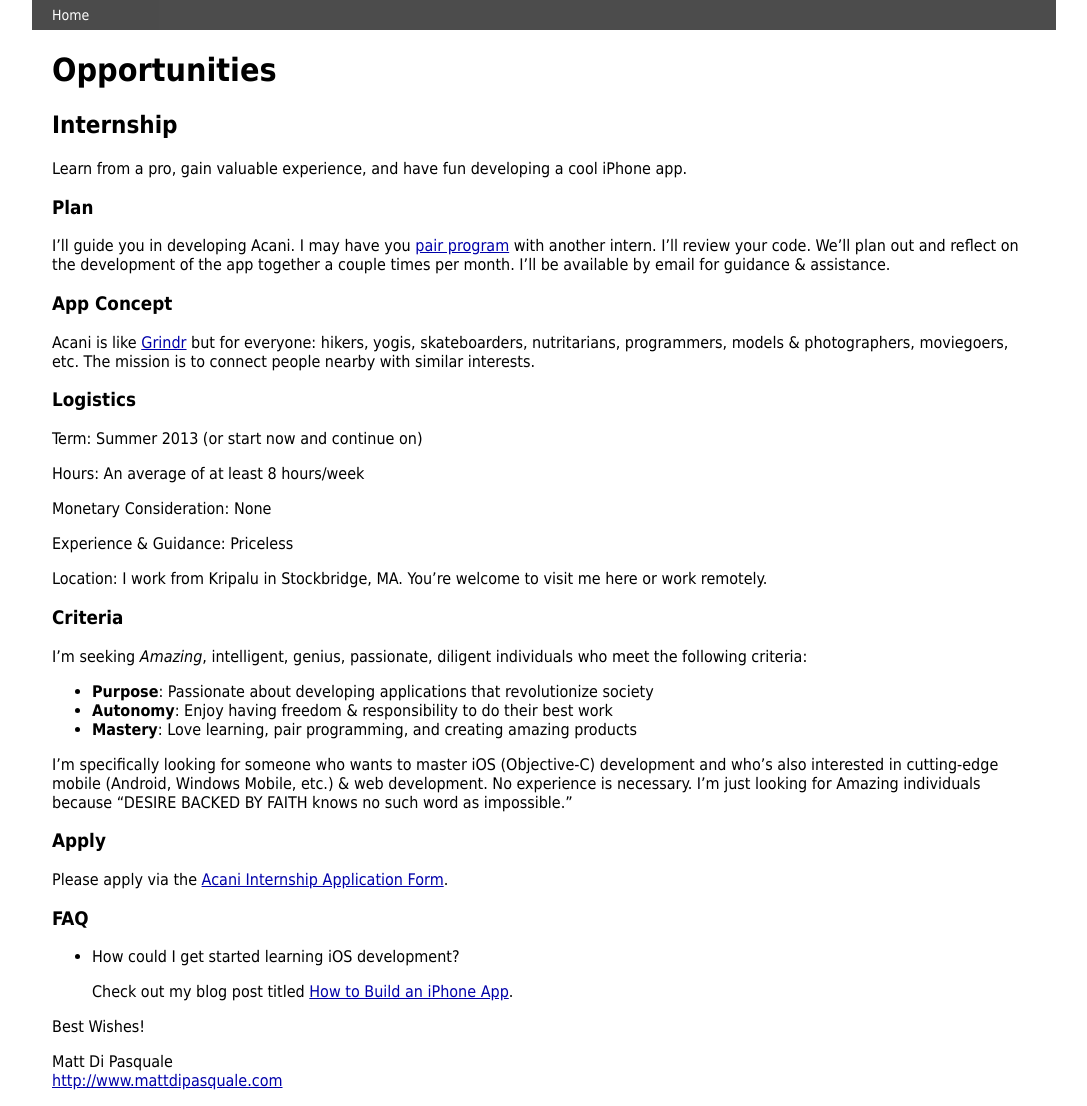
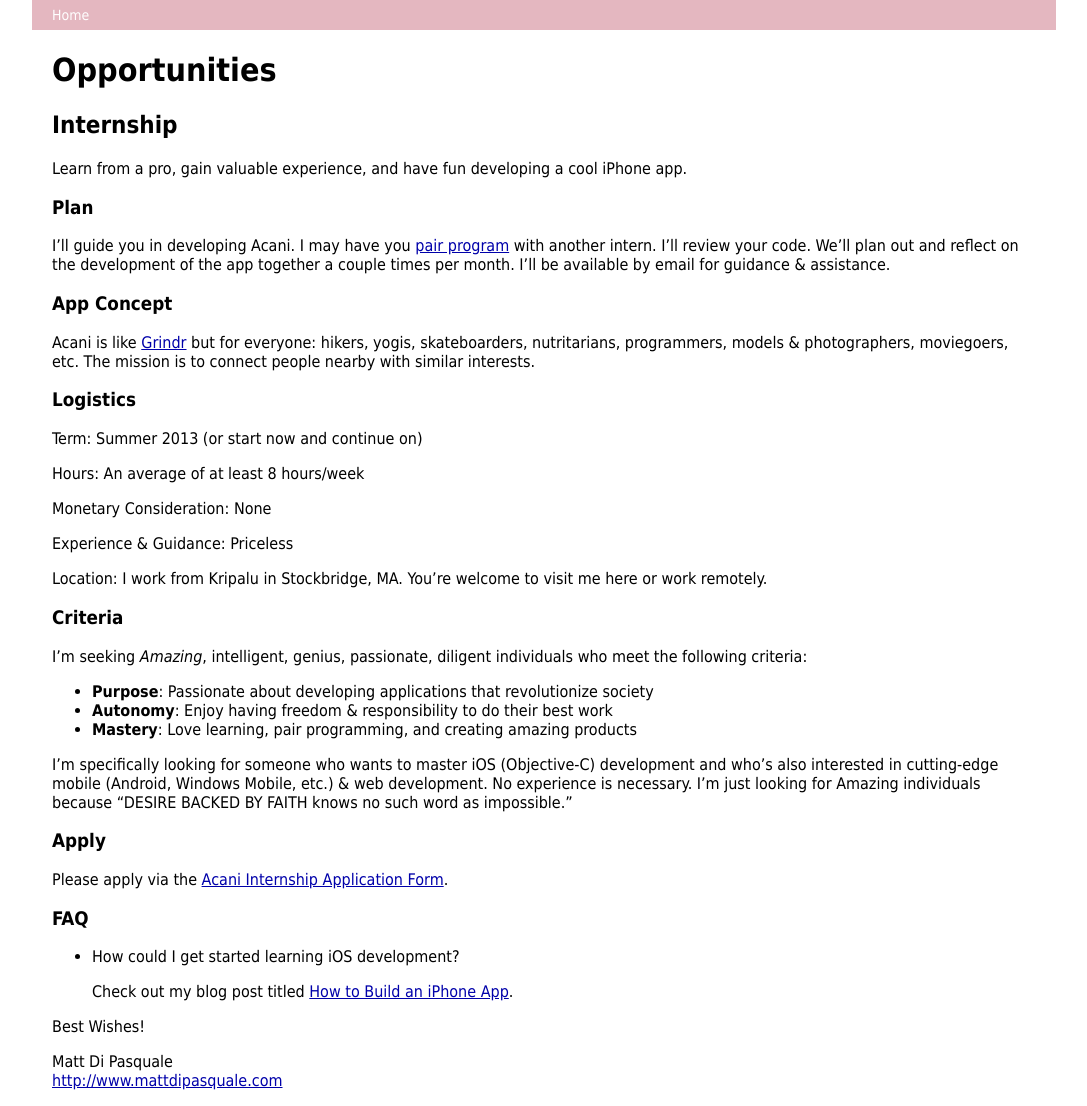
Before and after one commit to acani/acani.github.com, a Jekyll site: the page built from opportunities/index.md, in a window 1280 px wide. Shown: the whole page, without its empty margins (96-1183 px from the left). Built offline with Jekyll 4.4.1, drawn with Linux system fonts in a browser that asks for light colours; Markdown is read by kramdown in place of the engine named in the settings.

Commit message:
Change ul#nav background color to rose quartz.

```diff
--- a/stylesheets/screen.css
+++ b/stylesheets/screen.css
@@ -41,7 +41,7 @@
 }
 
 ul#nav {
-  background-color: black;
+  background-color: #D999A6;
   height: 30px;
   margin: 0 -20px;
   opacity: 0.7;
```
